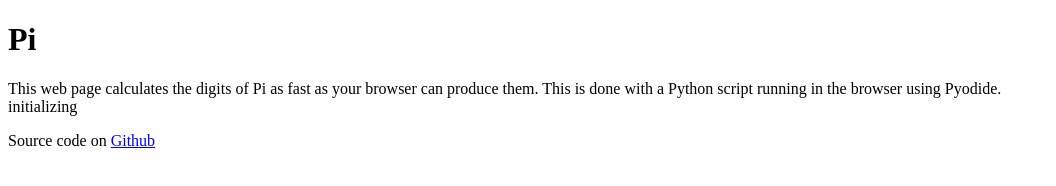
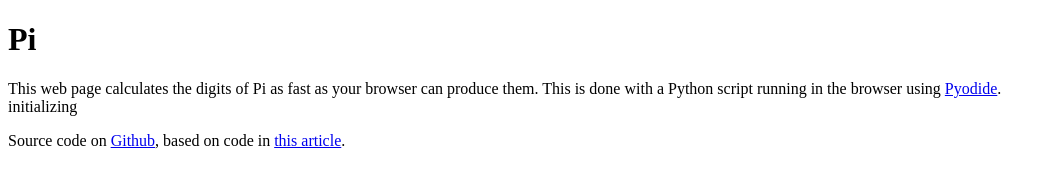
Before and after one commit to david3x3x3/pi-worker, a plain HTML site: page index.html in a window 1280 px wide. Shown: the whole page, without its empty margins (0-1056 px from the left). Drawn offline with Linux system fonts and the light colour scheme.

Commit message:
faster algorithm. links to other sites.

```diff
--- a/index.html
+++ b/index.html
@@ -12,10 +12,11 @@
 
     This web page calculates the digits of Pi as fast as your browser
     can produce them. This is done with a Python script running in the
-    browser using Pyodide.
+    browser using <a href="https://pyodide.org/">Pyodide</a>.
 
     <div id="res1">initializing</div>
     <div id="res2"></div>
-    <p>Source code on <a href="https://github.com/david3x3x3/pi-worker">Github</a></p>
+    <p>Source code on <a href="https://github.com/david3x3x3/pi-worker">Github</a>,
+    based on code in <a href="https://www.gavalas.dev/blog/spigot-algorithms-for-pi-in-python/">this article</a>.</p>
   </body>
 </html>
```
Also changed, not shown: pi.py.txt.
